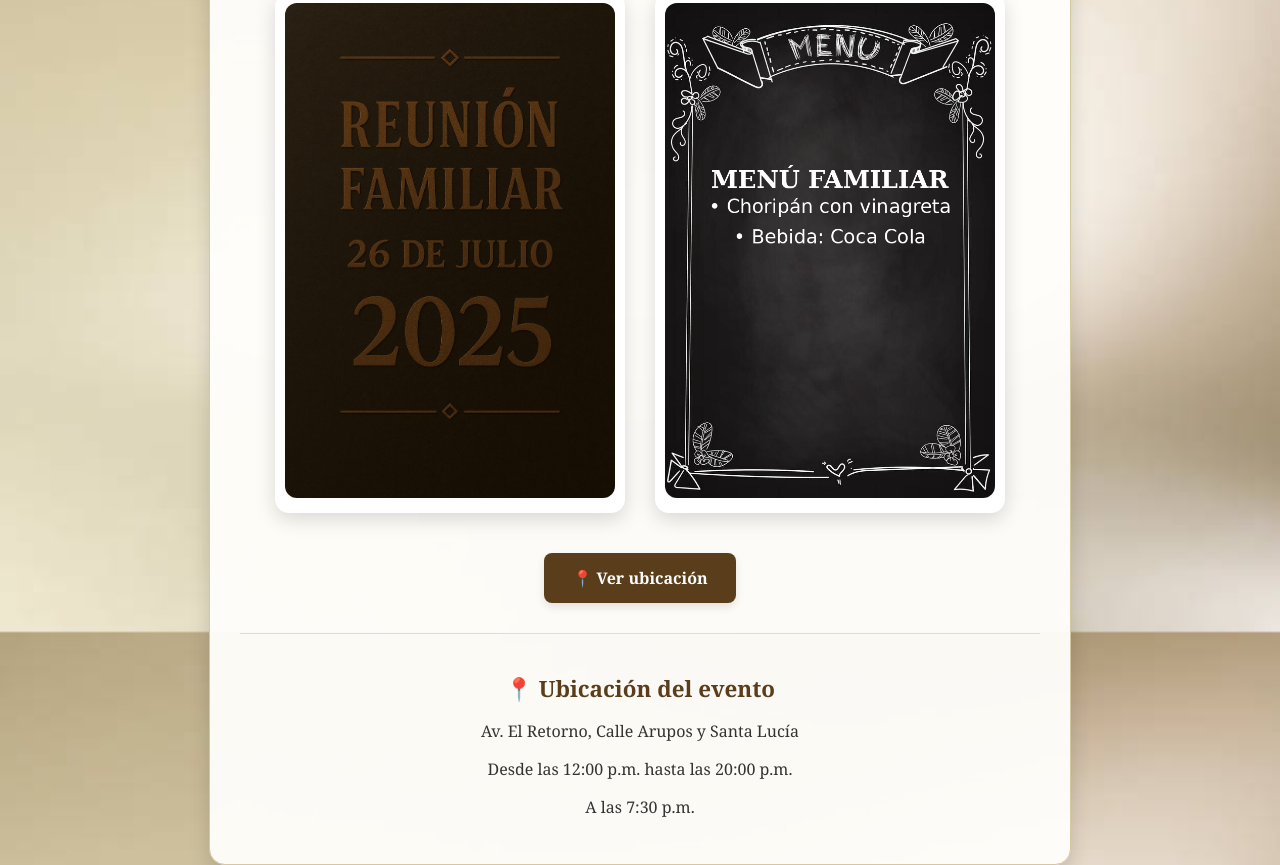
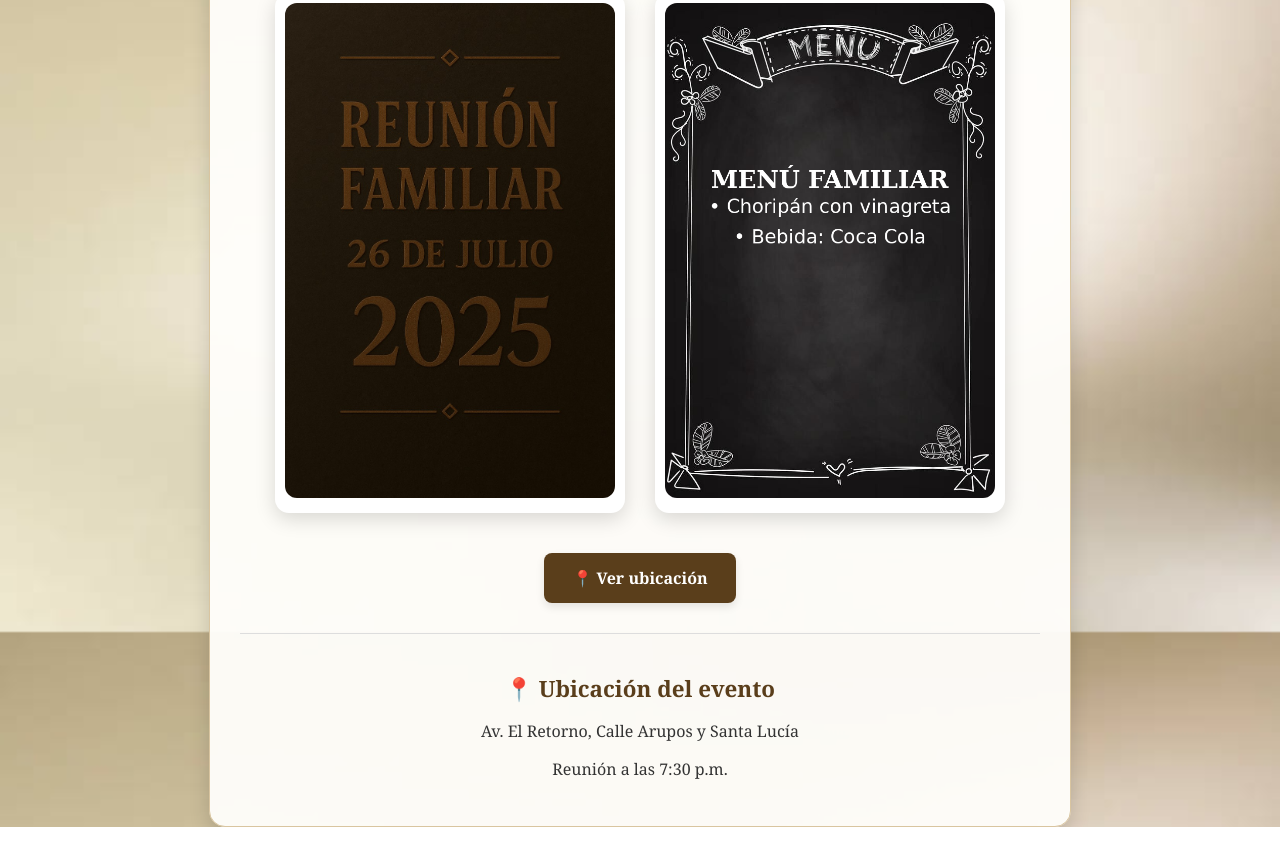
Before and after one commit to Fer333444/Mama-Reunion, a plain HTML site: page index.html in a window 1280 px wide. Shown: the part 328-1193 px from the top of the page. After the commit the page ends 1155 px from the top, so only its background shows below. Drawn offline with nearby package versions, Linux system fonts and the light colour scheme.

Commit message:
Actualizada hora: solo 'Reunión a las 7:30 p.m.'

```diff
--- a/index.html
+++ b/index.html
@@ -32,8 +32,7 @@
     <div class="info">
       <h2>📍 Ubicación del evento</h2>
       <p>Av. El Retorno, Calle Arupos y Santa Lucía</p>
-      <p>Desde las 12:00 p.m. hasta las 20:00 p.m.</p>
-      <p>A las 7:30 p.m.</p>
+      <p>Reunión a las 7:30 p.m.</p>
     </div>
   </div>
 
```
